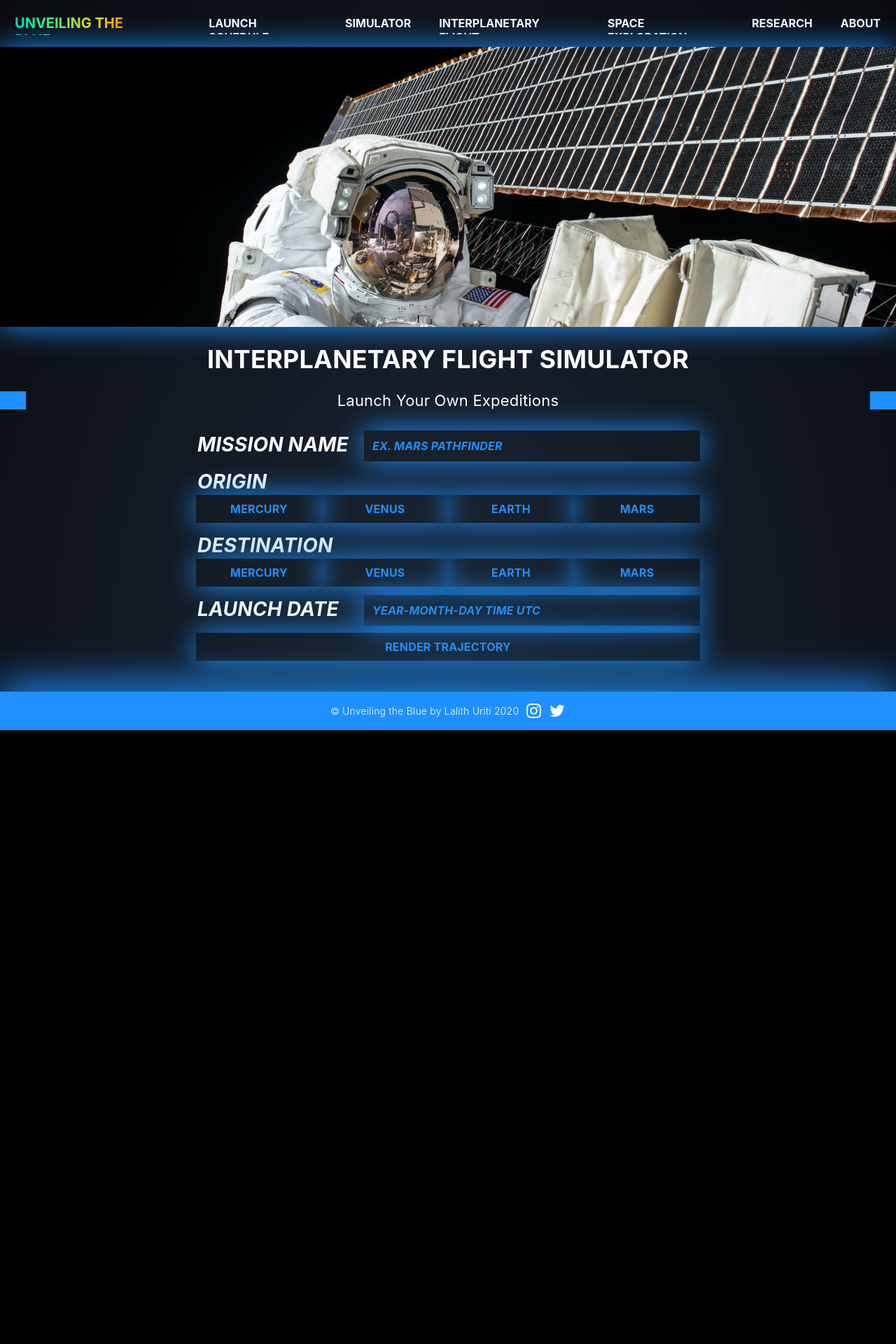
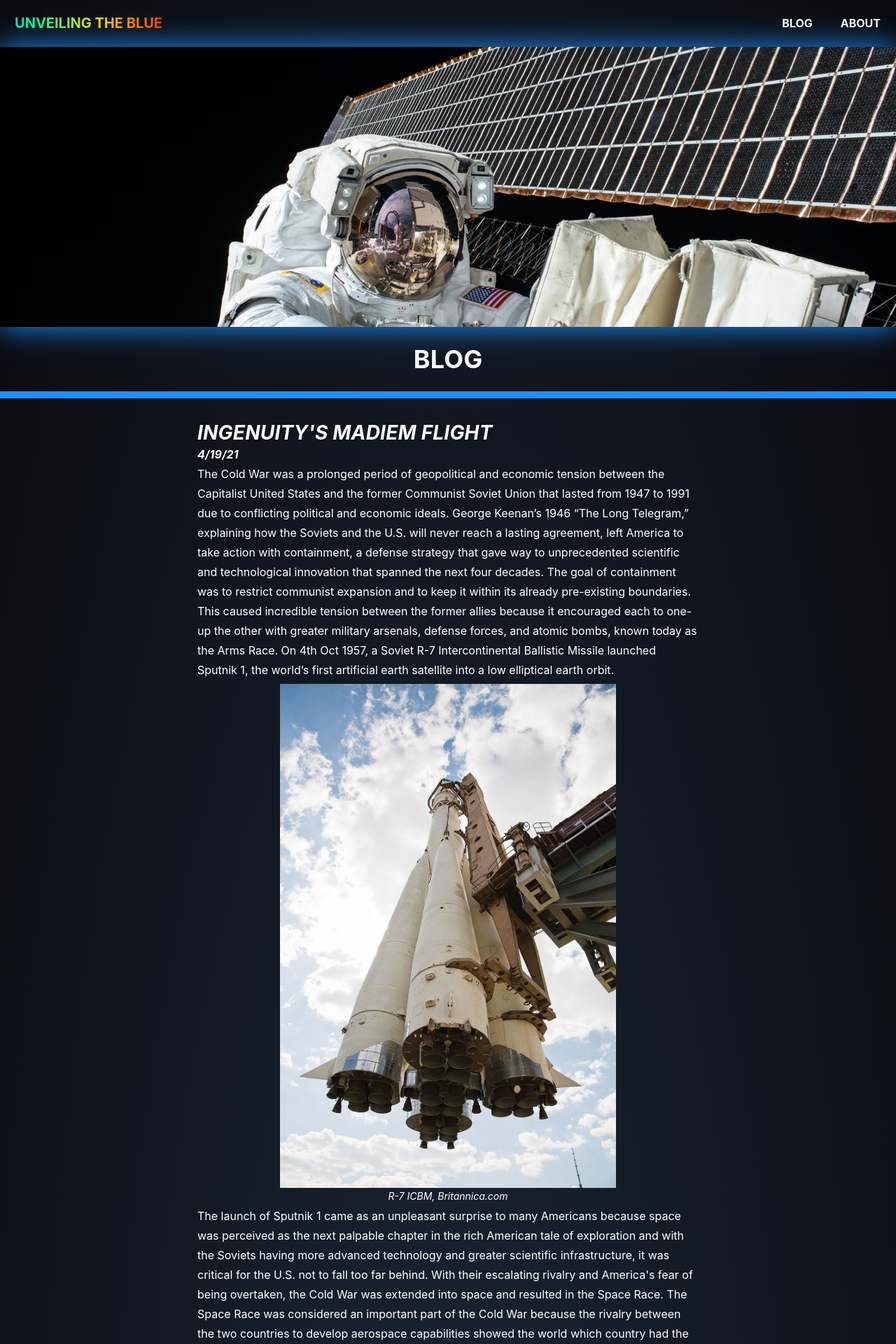
Before and after one commit to lalithu/UnveilingTheBlue_, a Django app: page /simulator.html in a window 1280 px wide. Shown: the top 1920 px of the page at 70% size. Before the commit the page ends 1043 px from the top, so only its background shows below. Run offline with Django 3.2, Linux system fonts and the light colour scheme.

Commit message:
Main Checkpoint 4/27/21

```diff
--- a/UnveilingTheBlue/BluePages/static/css/main.css
+++ b/UnveilingTheBlue/BluePages/static/css/main.css
@@ -18,7 +18,7 @@
 }
 
 html {
-  background: dodgerblue;
+  background: #1e90ff;
 }
 
 @import "compass/css3";
@@ -2799,3 +2799,10 @@ input[type="radio"]:checked + label {
   border-top: 4px solid limegreen;
   position: absolute;
 }
+
+.line {
+  height: 10px;
+  width: 100%;
+  background-color: dodgerblue;
+  margin-bottom: 20px;
+}
--- a/UnveilingTheBlue/BluePages/templates/BluePages/base.html
+++ b/UnveilingTheBlue/BluePages/templates/BluePages/base.html
@@ -25,31 +25,35 @@
             <div class="nav-wrapper">
                 <div class="left-side-image">
                     <div class="logo">
-                        <a href="{% url 'index' %}">Unveiling the Blue</a>
+                        <a href="{% url 'simulator' %}">Unveiling the Blue</a>
                         <!--<a href="index.html"><img src="images/Unveiling the Blue.jpg" alt="" style="width: 196.5px; height: 54.45px;"></a>-->
                     </div>
                 </div>
 
                 <div class="right-side">
+                    <!--<div class="nav-link-wrapper">
+                        <a href="{% url 'index' %}">Launch Schedule</a>
+                    </div>-->
+
+                    <!--<div class="nav-link-wrapper">
+                        <a href="{% url 'simulator' %}">Simulator</a>
+                    </div>-->
+
                     <div class="nav-link-wrapper">
-                        <a href="{% url 'index' %}">Launch Schedule</a>
+                        <a href="{% url 'simulator' %}">Blog</a>
+                    </div>
+
+                    <!--<div class="nav-link-wrapper">
+                        <a href="{% url 'interplanetaryFlight' %}">Physics</a>
                     </div>
 
                     <div class="nav-link-wrapper">
-                        <a href="{% url 'simulator' %}">Simulator</a>
+                        <a href="{% url 'spaceExploration' %}">A Brief History of Space Exploration</a>
                     </div>
 
                     <div class="nav-link-wrapper">
-                        <a href="{% url 'interplanetaryFlight' %}">Interplanetary Flight</a>
-                    </div>
-
-                    <div class="nav-link-wrapper">
-                        <a href="{% url 'spaceExploration' %}">Space Exploration</a>
-                    </div>
-
-                    <div class="nav-link-wrapper">
-                        <a href="{% url 'astrodev' %}">Research</a>
-                    </div>
+                        <a href="{% url 'astrodev' %}">Projects</a>
+                    </div>-->
 
                     <div class="nav-link-wrapper">
                         <a href="{% url 'about' %}">About</a>
--- a/UnveilingTheBlue/BluePages/templates/BluePages/interplanetaryFlight.html
+++ b/UnveilingTheBlue/BluePages/templates/BluePages/interplanetaryFlight.html
@@ -16,7 +16,7 @@
 </div>
 
 <div class="title-center">
-    <h2 class="article-title-center">Orbital Mechanics</h2>
+    <h2 class="article-title-center">Newton</h2>
 </div>
 
 <article>
--- a/UnveilingTheBlue/BluePages/templates/BluePages/simulator.html
+++ b/UnveilingTheBlue/BluePages/templates/BluePages/simulator.html
@@ -10,11 +10,11 @@
   </div>
 </div>
 
-<div>
+<!--<div>
   <h1 class="aBriefHistoryOfAstronomy"><span>Interplanetary Flight Simulator</h1>
 </div>
 
-<!--<article>
+<article>
   <div class="dropdownExplanationDiv">
     <h1 class="dropdownExplanation">Welcome to Mission Control. Here you can explore the orbital mechanics at work when
       designing an interplanetary expedition. This is a very simplistic analysis and is purposed with providing a basic
@@ -22,7 +22,7 @@
       expeditions to render your mission's trajectories to see if you successfully made it to Mars! To Mars and
       Beyond!! {{ Ve_input }}</h1>
   </div>
-</article>-->
+</article>
 
 {% if launch_date %}
 <div>
@@ -234,6 +234,75 @@
     <h2 class="year" style="margin-top: 0px; margin-bottom: 10px;">{{ error_message }}</h2>
   </form>
 </article>
+-->
+<div>
+  <h1 class="aBriefHistoryOfSpaceExploration">Blog</h1>
+</div>
+
+<!--<article>
+  <div class="dropdownExplanationDiv">
+    <h1 class="dropdownExplanation">For the purposes of creating a clean and elegant timeline, I added
+      dropdowns.
+      Click on the dropdowns to discover more information regarding the given Article/Mission and to see other
+      significant events that took place at that time.</h1>
+  </div>
+</article>
+
+<div>
+  <h2 class="whereItAllBegan">Recent</h2>
+</div>-->
+
+<div class="line"></div>
+
+<article>
+  <h2 class="article-title">Ingenuity's Madiem Flight</h2>
+  <h3 class="year">4/19/21</h3>
+
+  <p class="article-para">
+    The Cold War was a prolonged period of geopolitical and economic tension between the Capitalist United
+    States and the former Communist Soviet Union that lasted from 1947 to 1991 due to conflicting political and
+    economic ideals. George Keenan’s 1946 “The Long Telegram,” explaining how the Soviets and
+
+    the U.S. will never reach a lasting agreement, left America to take action with containment, a defense
+    strategy that gave way to unprecedented scientific and technological innovation that spanned the next four
+    decades. The goal of containment was to restrict communist expansion and to keep it
+
+    within its already pre-existing boundaries. This caused incredible tension between the former allies because
+    it encouraged each to one-up the other with greater military arsenals, defense forces, and atomic bombs,
+    known today as the Arms Race. On 4th Oct 1957, a Soviet R-7 Intercontinental
+    Ballistic Missile launched Sputnik 1, the world’s first artificial earth satellite into a low elliptical
+    earth orbit.
+  </p>
+
+  <img class="article-img r-7" src="{% static 'css/images/r-7.jpg' %}" alt="R7 ICBM">
+  <figcaption class="imgCaptions"><a href="https://www.britannica.com/" target="_blank">R-7 ICBM,
+      Britannica.com</a></figcaption>
+
+  <p class="article-para">
+    The launch of Sputnik 1 came as an unpleasant surprise to many Americans because space was perceived as the
+    next palpable chapter in the rich American tale of exploration and with the Soviets having more advanced
+    technology and greater scientific infrastructure, it was critical for the U.S.
+
+    not to fall too far behind. With their escalating rivalry and America's fear of being overtaken, the Cold
+    War was extended into space and resulted in the Space Race. The Space Race was considered an important part
+    of the Cold War because the rivalry between the two countries to develop
+
+    aerospace capabilities showed the world which country had the best scientific, technological, and economic
+    support.
+  </p>
+
+  <img class="article-img sputnik1" src="{% static 'css/images/sputnik1.jpg' %}" alt="Sputnik 1">
+  <figcaption class="imgCaptions"><a href="https://airandspace.si.edu" target="_blank">Sputnik 1,
+      Airandspace.si.edu</a></figcaption>
+
+  <p class="article-para">
+    This kicked off and accelerated vast developmental efforts along with tremendous financial funding on both
+    sides to launch artificial satellites and uncrewed space probes into low earth orbit and beyond, and to
+    ultimately be the first ones to successfully land humans on the moon.
+
+    The Space Race is where the realm of modern space exploration, as we know it, all began.
+  </p>
+</article>
 
 {% endif %}
 
```
Also changed, not shown: 2 other files.
